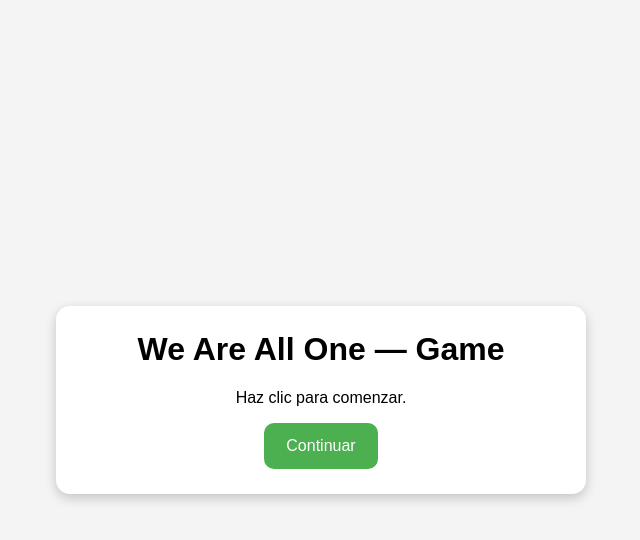
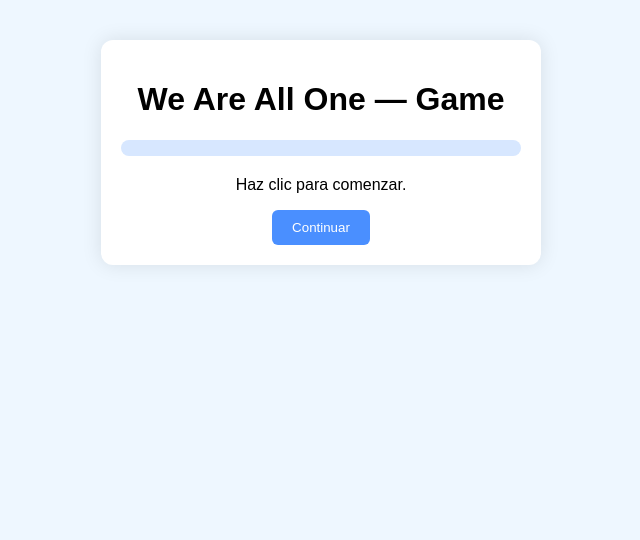
Before and after one commit to dddanielllll/we_are_all, a website: page index.html in a window 1280 px wide. Shown: the whole page, without its empty margins (319-959 px from the left). Drawn offline with Linux system fonts and the light colour scheme.

Commit message:
Update styles.css

```diff
--- a/styles.css
+++ b/styles.css
@@ -1,61 +1,46 @@
 body {
   margin: 0;
-  padding: 0;
   font-family: Arial, sans-serif;
-  background: #f4f4f4;
+  background: #eef7ff;
   display: flex;
   justify-content: center;
-  align-items: center;
-  height: 100vh;
+  padding: 40px;
 }
 
 #game-container {
+  width: 400px;
   background: white;
-  width: 90%;
-  max-width: 480px;
-  padding: 25px;
-  border-radius: 14px;
-  box-shadow: 0px 4px 12px rgba(0,0,0,0.2);
+  padding: 20px;
+  border-radius: 12px;
+  box-shadow: 0 0 20px rgba(0,0,0,0.1);
   text-align: center;
 }
 
-h1 {
-  margin-top: 0;
-}
-
-#progress {
+#progress-container {
   width: 100%;
-  height: 12px;
-  background: #ddd;
+  height: 16px;
+  background: #d7e7ff;
   border-radius: 10px;
+  overflow: hidden;
   margin-bottom: 20px;
 }
 
 #progress-bar {
+  height: 100%;
   width: 0%;
-  height: 100%;
-  background: #4caf50;
-  border-radius: 10px;
-  transition: width .4s ease;
-}
-
-#content {
-  font-size: 1.2rem;
-  margin-bottom: 20px;
-  min-height: 80px;
+  background: #4a8fff;
+  transition: width 0.3s ease;
 }
 
 #next-btn {
-  background: #4caf50;
+  padding: 10px 20px;
+  border: none;
+  background: #4a8fff;
   color: white;
-  border: none;
-  padding: 14px 22px;
-  font-size: 1rem;
-  border-radius: 10px;
+  border-radius: 6px;
   cursor: pointer;
-  transition: 0.2s;
 }
 
 #next-btn:hover {
-  background: #43a047;
+  background: #3a78dd;
 }
```
